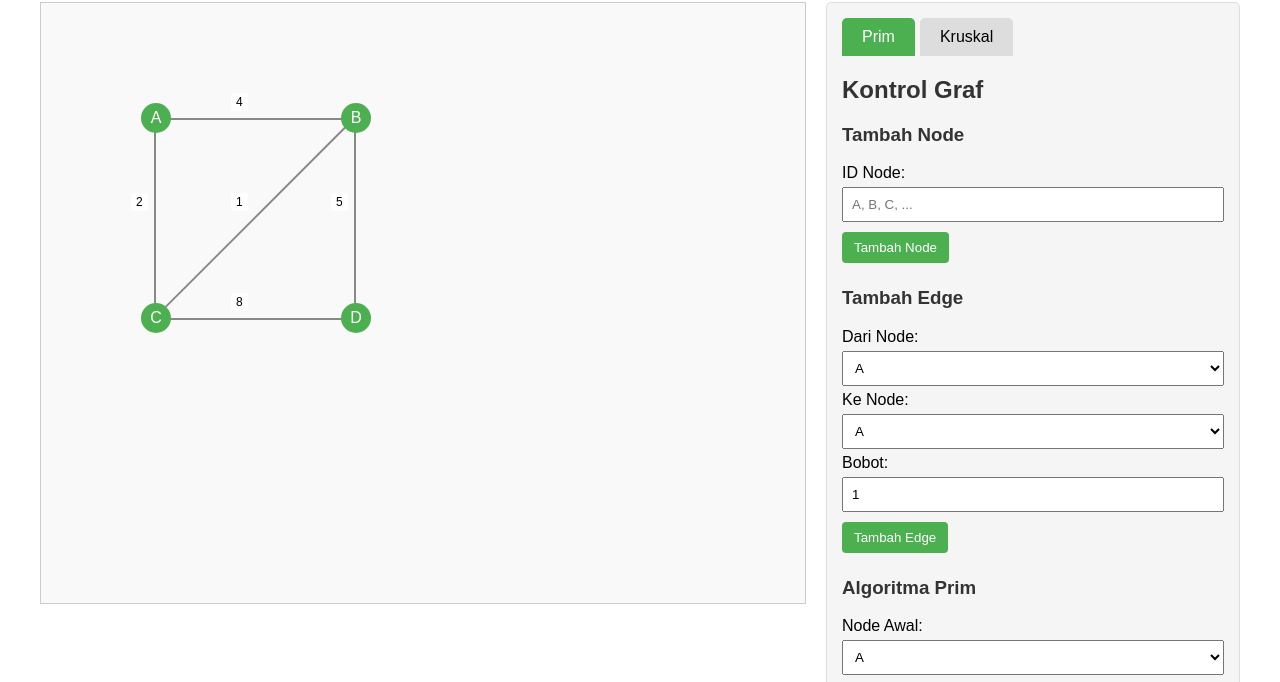
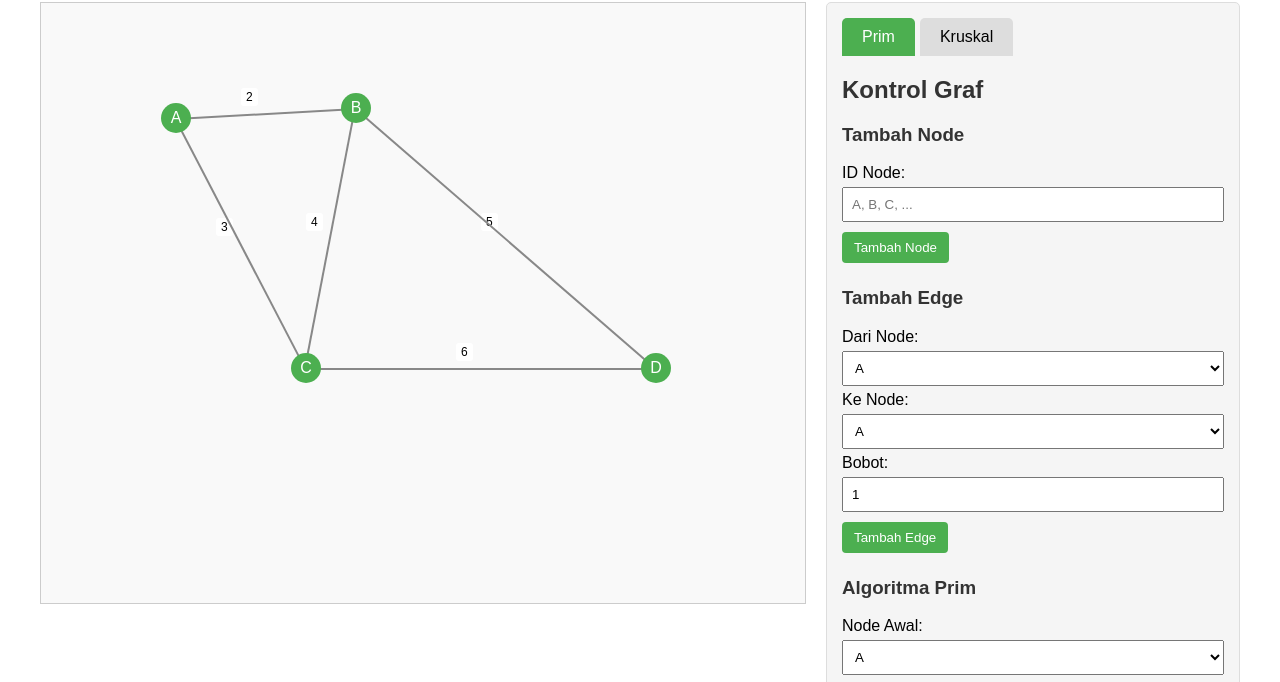
Before and after one commit to Saptamabar/Visualisasi-knapsack, a plain HTML site: page MST.html in a window 1280 px wide. Shown: the part 98-780 px from the top of the page. Drawn offline with Linux system fonts and the light colour scheme.

Commit message:
update mst

```diff
--- a/MST.html
+++ b/MST.html
@@ -601,18 +601,18 @@
         // Inisialisasi dengan beberapa node contoh
         function initExample() {
             nodes = [
-                { id: 'A', x: 100, y: 100 },
-                { id: 'B', x: 300, y: 100 },
-                { id: 'C', x: 100, y: 300 },
-                { id: 'D', x: 300, y: 300 }
+                { id: 'A', x: 120, y: 100 },
+                { id: 'B', x: 300, y: 90 },
+                { id: 'C', x: 250, y: 350 },
+                { id: 'D', x: 600, y: 350 }
             ];
 
             edges = [
-                { from: 'A', to: 'B', weight: 4 },
-                { from: 'A', to: 'C', weight: 2 },
-                { from: 'B', to: 'C', weight: 1 },
+                { from: 'A', to: 'B', weight: 2 },
+                { from: 'A', to: 'C', weight: 3 },
+                { from: 'B', to: 'C', weight: 4 },
                 { from: 'B', to: 'D', weight: 5 },
-                { from: 'C', to: 'D', weight: 8 }
+                { from: 'C', to: 'D', weight: 6 }
             ];
 
             updateNodeSelects();
```
